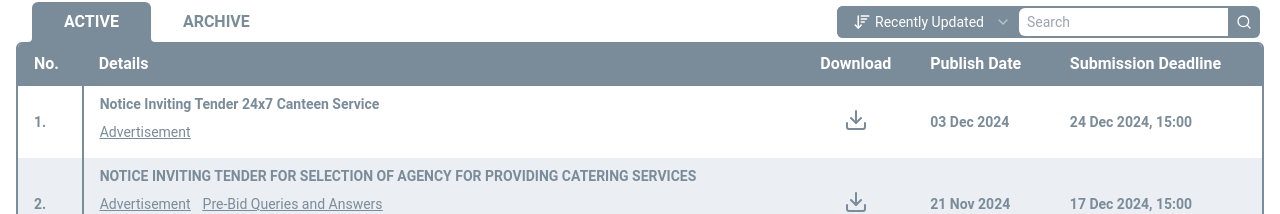
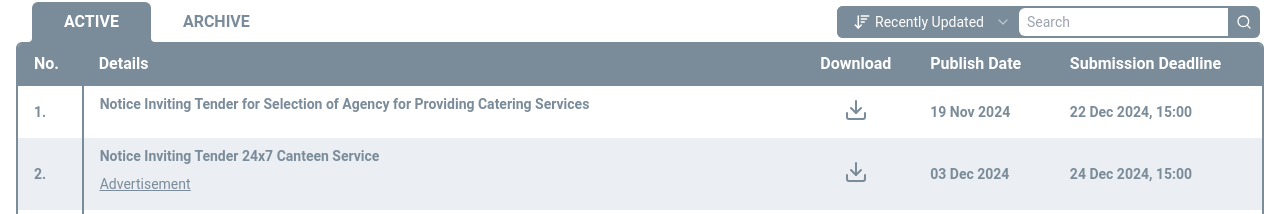
Before and after one commit to Velocity-IIITDWD/iiitdwd.ac.in, a Next.js app: page /tenders in a window 1280 px wide. Shown: the part 230-444 px from the top of the page. Built offline with nearby package versions, Linux system fonts and the light colour scheme.

Commit message:
data: tenders and announcements

```diff
--- a/data/announcements.ts
+++ b/data/announcements.ts
@@ -9,6 +9,13 @@ export type Announcement = {
 };
 
 export const announcements: Announcement[] = [
+  {
+    link: '/docs/Tender_For_Selection_Of_Agency_For_Providing_Catering_Services.pdf',
+    text: 'Notice Inviting Tender for Selection of Agency for Providing Catering Services',
+    new: true,
+    month: '12',
+    year: '2024',
+  },
   {
     link: '/docs/ICPR.pdf',
     text: 'Conference paper by Dr Krishnendu Ghosh titled "Enhancing Bengali Text-to-Speech Synthesis Through Transformer-Driven Text Normalization" gets published in the proceedings of 27th International Conference on Pattern Recognition (ICPR 2024)',
--- a/data/tenders.ts
+++ b/data/tenders.ts
@@ -1,4 +1,14 @@
 export const tenders: Tender[] = [
+  {
+    cancelled: false,
+    corrections: [],
+    documents: [],
+    link: '/docs/Tender_For_Selection_Of_Agency_For_Providing_Catering_Services.pdf',
+    publishDate: '2024-11-19',
+    submissionDeadline: '2024-12-22T15:00+05:30',
+    title: 'Notice Inviting Tender for Selection of Agency for Providing Catering Services',
+    updatedAt: 55,
+  },
   {
     cancelled: false,
     corrections: [],
```
